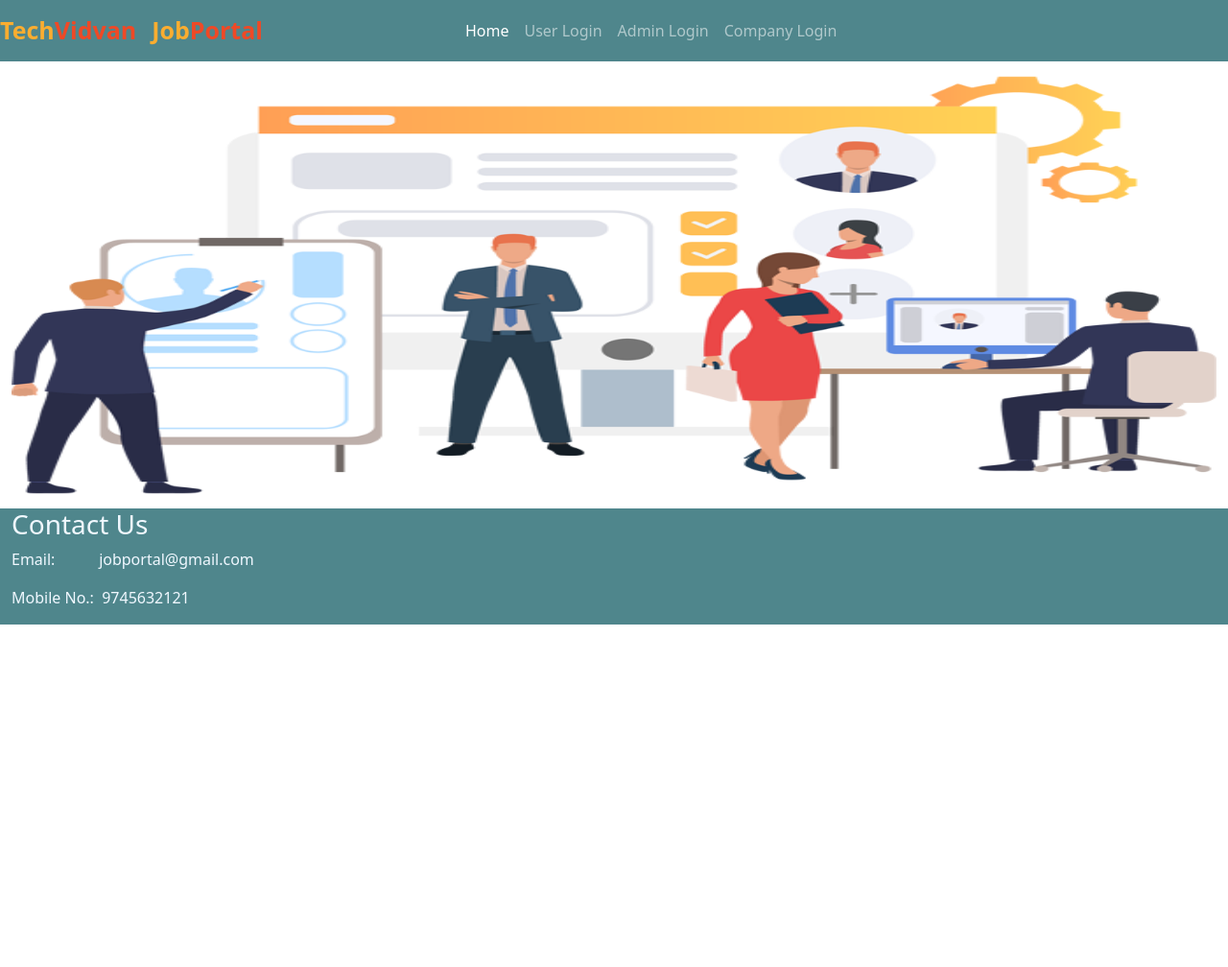
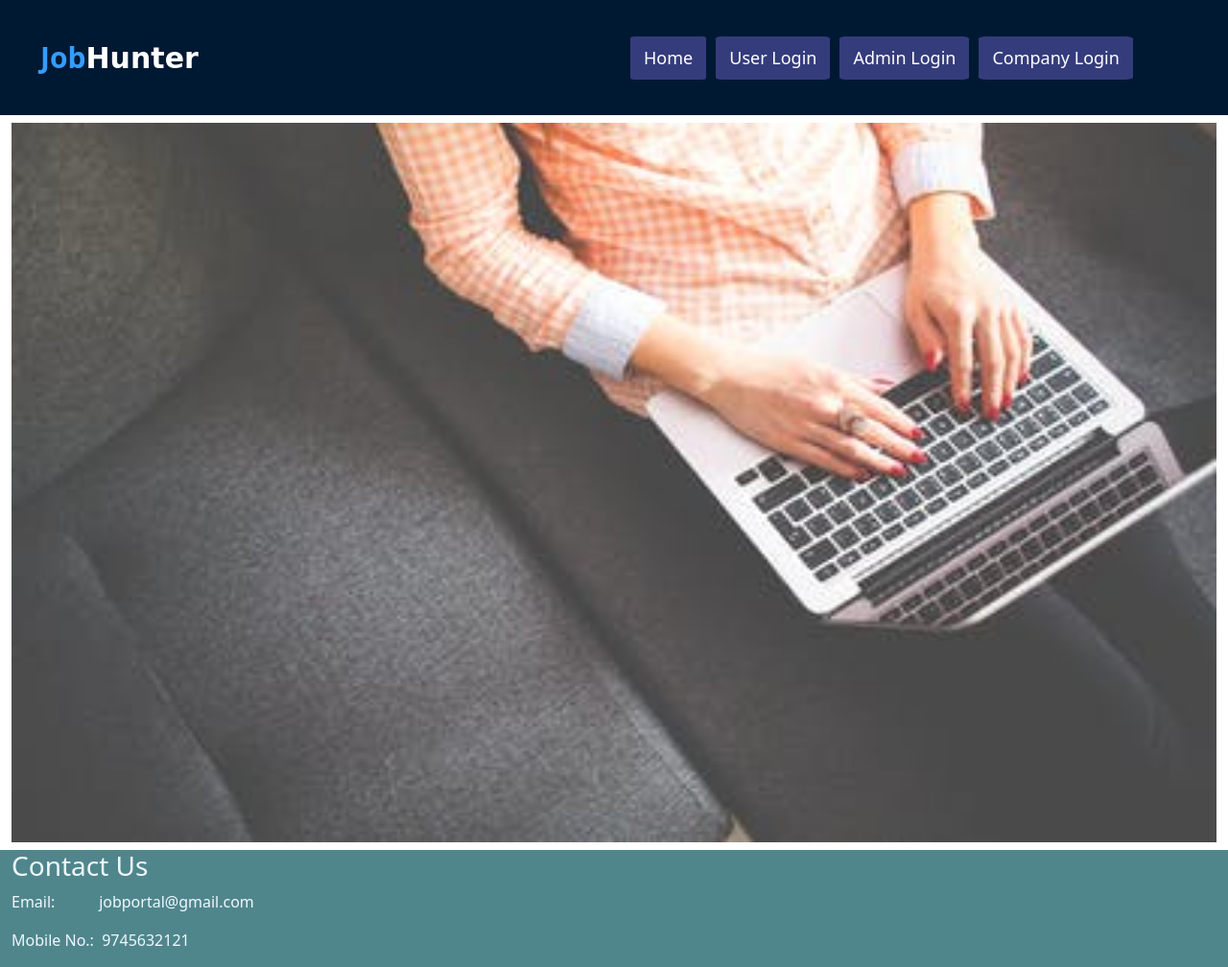
Before and after one commit to kyuubi-9/online_job_portal, a Django app: page / in a window 1280 px wide. Shown: the whole page at 96% size. Before the commit the page ends 651 px from the top, so only its background shows below. Run offline with Django 3.2, Linux system fonts and the light colour scheme.

Commit message:
modified basic.html

```diff
--- a/jobs/templates/basic.html
+++ b/jobs/templates/basic.html
@@ -11,21 +11,41 @@
   <title>{% block title %}{% endblock %}</title>
   <style>
     .navbar {
-      background-color: #4f868c;
+      background-color: rgb(0,25,51);
+      height: 120px;
+      display: flex;
+     justify-content: space-between;
     }
-
     .head1 {
-      color: #FBAD30;
-      font-size: 25px;
+      color: #349dff;
+      font-size: 30px;
       font-weight: bold;
       height: 50px;
+      margin-left: 30px;
     }
 
     .head2 {
-      color: #EF4926;
-      font-size: 25px;
+      color: #ffffff;
+      font-size: 30px;
       font-weight: bold;
+      font-family: cursive;
     }
+
+    .nav-item{
+      font-size: 18px;
+    }
+
+    .menu{
+      background-color: #353c7c;
+      border-radius: 5%;
+      border: 0px;
+      margin: 5px;
+    }
+
+    .navbar-dark .navbar-nav .nav-link{
+      color: white
+    }
+
   </style>
   {% block css %}
   {% endblock %}
@@ -33,9 +53,11 @@
 
 <body>
   <nav class="navbar navbar-expand-lg sticky-top navbar-dark sticky-top">
-      <a class="navbar-brand" href="/"><span class="head1">Tech</span><span class="head2">Vidvan</span></a>
-      <a class="navbar-brand" href="#"><span class="head1">Job</span><span class="head2">Portal</span></a>
-      <div class="container-fluid w-50">
+    <div class="container">
+      <a class="navbar-brand" href="/"><span class="head1">Job</span><span class="head2">Hunter</span></a>
+    </div>
+
+      <div class="container-fluid ">
       <button class="navbar-toggler" type="button" data-bs-toggle="collapse" data-bs-target="#navbarSupportedContent"
         aria-controls="navbarSupportedContent" aria-expanded="false" aria-label="Toggle navigation">
         <span class="navbar-toggler-icon"></span>
@@ -44,20 +66,30 @@
         <ul class="navbar-nav me-auto mb-2 mb-lg-0">
           {% if not request.user.is_authenticated %}
           <li class="nav-item">
+            <button class="menu">
             <a class="nav-link {% block home %} {% endblock %}" aria-current="page" href="/">Home</a>
+          </button>
           </li>
           <li class="nav-item">
+            <button class="menu">
             <a class="nav-link {% block user_login %} {% endblock %}" href="/user_login/">User Login</a>
+          </button>
           </li>
           <li class="nav-item">
+            <button class="menu">
             <a class="nav-link {% block admin_login %} {% endblock %}" href="/admin_login/">Admin Login</a>
+          </button>
           </li>
           <li class="nav-item">
+            <button class="menu">
             <a class="nav-link {% block company_login %} {% endblock %}" href="/company_login/">Company Login</a>
+          </button>
           </li>
           {% else %}
           <li class="nav-item">
+            <button class="menu">
             <a class="nav-link active" href="/logout/">Logout</a>
+          </button>
           </li>
         </ul>
         {% endif %}
@@ -68,7 +100,6 @@
   <script src="https://cdn.jsdelivr.net/npm/bootstrap@5.0.2/dist/js/bootstrap.bundle.min.js"
     integrity="sha384-MrcW6ZMFYlzcLA8Nl+NtUVF0sA7MsXsP1UyJoMp4YLEuNSfAP+JcXn/tWtIaxVXM"
     crossorigin="anonymous"></script>
-
   {% block body %}
   {% endblock %}
 </body>
--- a/jobs/templates/index.html
+++ b/jobs/templates/index.html
@@ -6,8 +6,9 @@
 {% endblock %}
 {% block body %}
 {% load static %}
+
 <div class="container-fluid mt-2">
-    <img src="{% static 'Recruitment Vector.png' %}" alt="" width="100%" height="450px">
+     <img src="{% static 'background.jpeg' %}" alt="" width="100%" height="750px">
 </div>
     <div class="container-fluid mt-2" style="background-color: #4f868c; width: 100%;">
         <div class="row">
```
Also changed, not shown: jobs/media/index_bhw0CXh.jpeg (added), jobs/media/index_fd7Hz5X.jpeg (added), jobs/static/background.jpeg (added), 1 other file.
